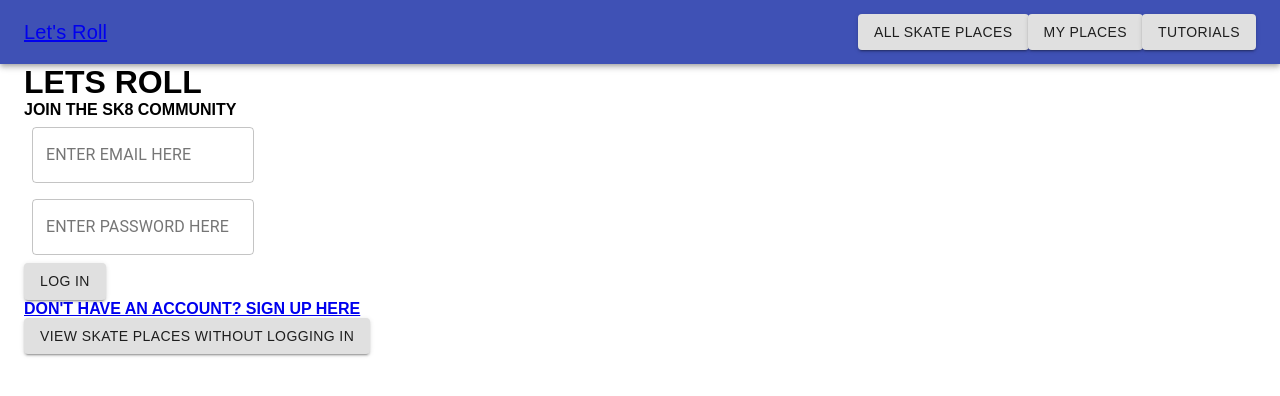
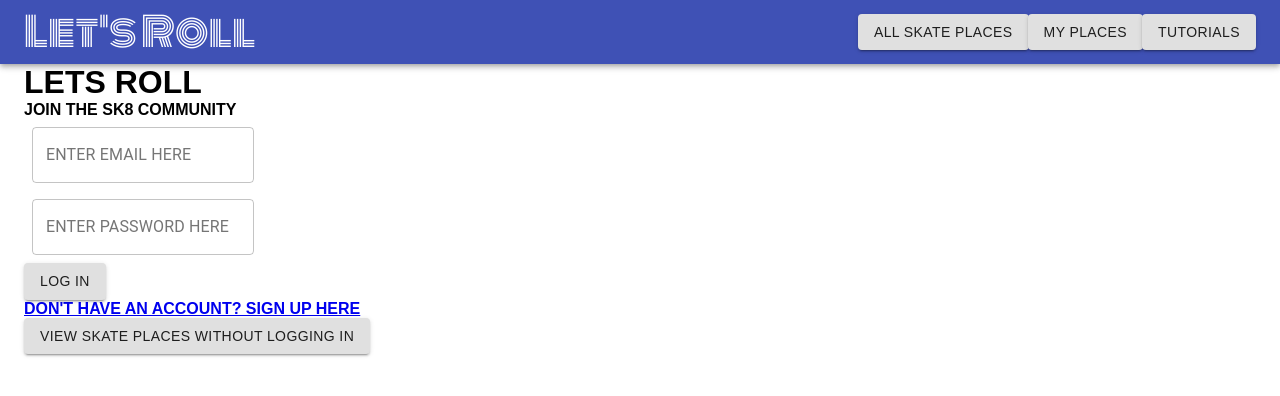
Before and after one commit to jadavianett/Lets-Roll, a React (Create React App) app in the folder client/: page / in a window 1280 px wide. Shown: the top 396 px of the page. Built offline with nearby package versions, Linux system fonts and the light colour scheme.

Commit message:
logo font

```diff
--- a/client/public/index.html
+++ b/client/public/index.html
@@ -22,6 +22,10 @@
       href="https://use.fontawesome.com/releases/v5.15.1/css/all.css"
       integrity="sha384-vp86vTRFVJgpjF9jiIGPEEqYqlDwgyBgEF109VFjmqGmIY/Y4HV4d3Gp2irVfcrp"
       crossorigin="anonymous"
+    />
+    <link
+      href="https://fonts.googleapis.com/css2?family=Monoton&display=swap"
+      rel="stylesheet"
     />
     <!-- <link
       rel="stylesheet"
--- /dev/null
+++ b/client/src/components/AppBar.css
@@ -0,0 +1,15 @@
+.monoton {
+  font-family: "Monoton", cursive;
+}
+
+#lets-roll-logo {
+  /* border: 2px solid red; */
+  font-family: "Monoton", cursive;
+  color: white;
+  text-decoration: none;
+  font-size: 30pt;
+}
+
+#logo-link {
+  text-decoration: none;
+}
--- a/client/src/components/AppBar.jsx
+++ b/client/src/components/AppBar.jsx
@@ -1,4 +1,5 @@
 import React from "react";
+import "./AppBar.css";
 import { makeStyles, useTheme } from "@material-ui/core/styles";
 import AppBar from "@material-ui/core/AppBar";
 import Toolbar from "@material-ui/core/Toolbar";
@@ -46,7 +47,9 @@ function MenuAppBar(props) {
       <AppBar position="static">
         <Toolbar>
           <Typography variant="h6" className={classes.title}>
-            <Link to="/">Let's Roll</Link>
+            <Link to="/" id="logo-link">
+              <span id="lets-roll-logo">Let's Roll</span>
+            </Link>
           </Typography>
 
           <div>
```
